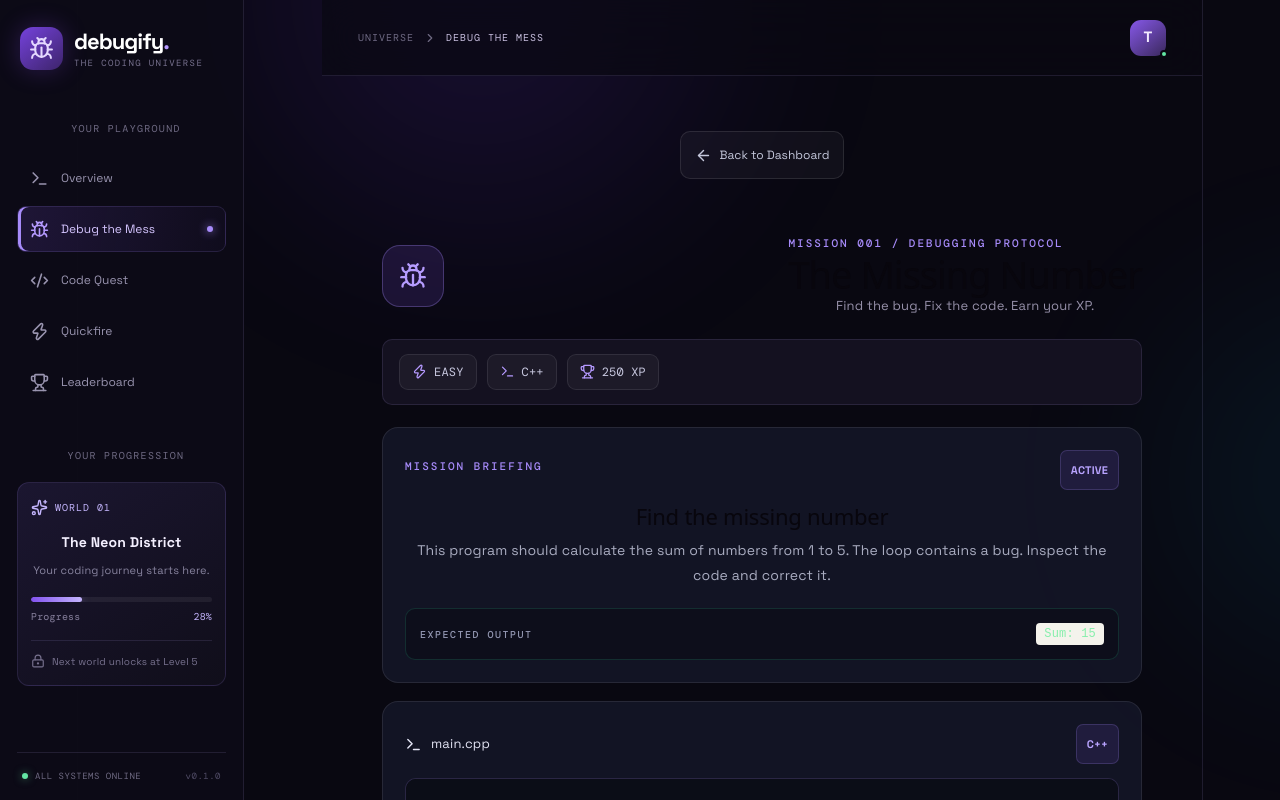
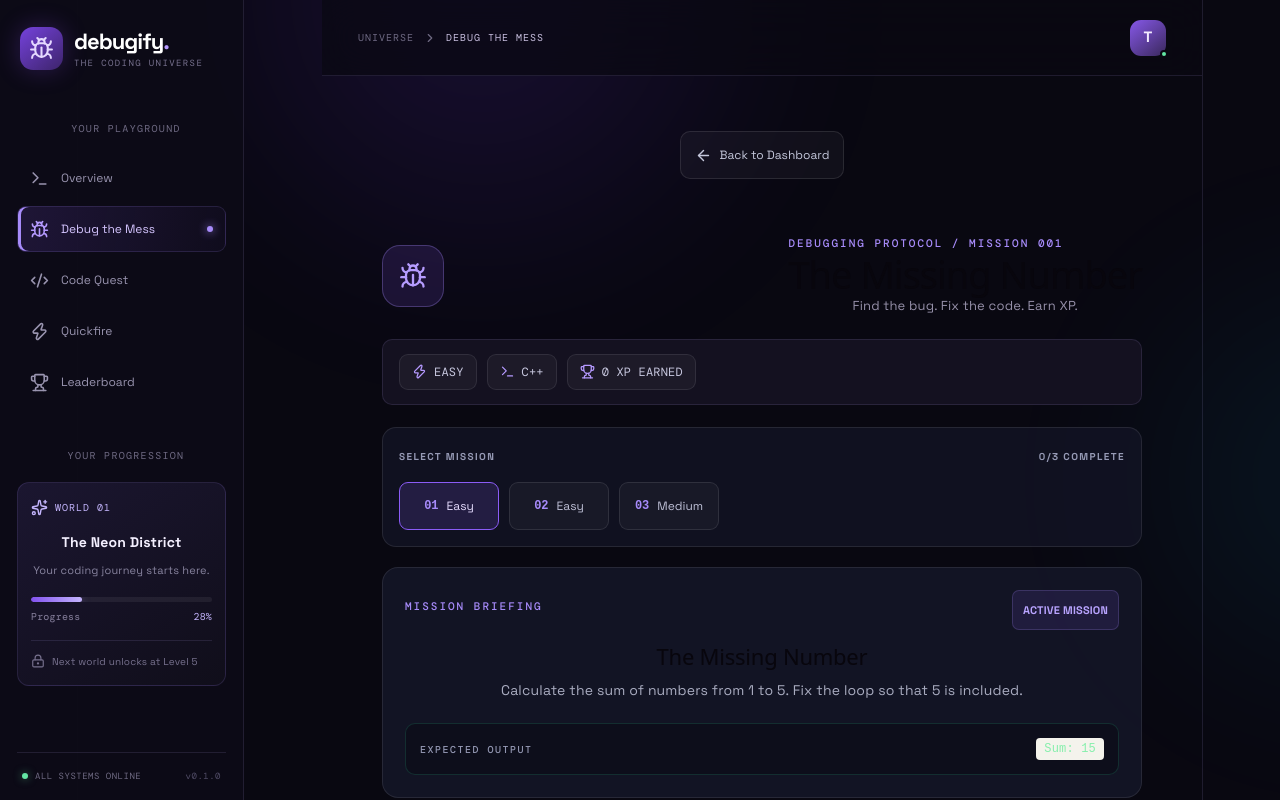
Before and after one commit to tanishaa109/debugify, a React (Vite) app: page / in a window 1280 px wide. Both pictures are taken after a click on the button "Debug the Mess". Shown: the top 800 px of the page. Built offline with nearby package versions, Linux system fonts and the light colour scheme.

Commit message:
Add multiple Debug the Mess levels

```diff
--- a/src/App.css
+++ b/src/App.css
@@ -617,3 +617,85 @@ button:active { transform: scale(.98); }
     flex: 1 1 auto;
   }
 }
+
+/* Debugify Step 14: compact mission selector */
+.level-selector {
+  margin: 0 0 20px;
+  padding: 16px;
+  background: rgba(20, 22, 39, 0.72);
+  border: 1px solid rgba(255, 255, 255, 0.09);
+  border-radius: 14px;
+}
+
+.level-selector-heading {
+  display: flex;
+  justify-content: space-between;
+  align-items: center;
+  flex-wrap: wrap;
+  gap: 8px;
+  margin-bottom: 12px;
+  color: #969ab5;
+  font-size: 10px;
+  font-weight: 800;
+  letter-spacing: 1.4px;
+}
+
+.level-selector-buttons {
+  display: flex;
+  flex-wrap: wrap;
+  gap: 10px;
+}
+
+.level-button {
+  display: inline-flex;
+  align-items: center;
+  justify-content: center;
+  gap: 8px;
+  min-width: 100px;
+  padding: 10px 14px;
+  color: #bfc1d7;
+  background: rgba(255, 255, 255, 0.035);
+  border: 1px solid rgba(255, 255, 255, 0.1);
+  border-radius: 9px;
+  font-size: 12px;
+  cursor: pointer;
+  transition: background 0.2s ease, border-color 0.2s ease;
+}
+
+.level-button:hover {
+  border-color: rgba(167, 139, 250, 0.55);
+}
+
+.level-button.active {
+  color: #e6ddff;
+  background: rgba(139, 92, 246, 0.16);
+  border-color: #8b5cf6;
+}
+
+.level-button.completed {
+  color: #86efac;
+}
+
+.level-number {
+  color: #a78bfa;
+  font-family: monospace;
+  font-weight: 800;
+}
+
+.next-mission-row {
+  display: flex;
+  justify-content: flex-end;
+  margin: 16px 0;
+}
+
+@media (max-width: 480px) {
+  .level-selector {
+    padding: 12px;
+  }
+
+  .level-button {
+    flex: 1 1 80px;
+    min-width: 0;
+    padding: 10px 8px;
+  }
+}
--- a/src/components/DebugGame.jsx
+++ b/src/components/DebugGame.jsx
@@ -13,61 +13,50 @@ import {
   Trophy,
 } from "lucide-react";
 
+import debugChallenges from "../data/debugChallenges";
+
 export default function DebugGame({ onBack }) {
-  const [code, setCode] = useState(`#include <iostream>
-using namespace std;
-
-int main() {
-    int sum = 0;
-
-    for (int i = 1; i < 5; i++) {
-        sum += i;
-    }
-
-    cout << "Sum: " << sum;
-    return 0;
-}`);
+  const [levelIndex, setLevelIndex] = useState(0);
+  const [code, setCode] = useState(debugChallenges[0].starterCode);
   const [showHint, setShowHint] = useState(false);
   const [showSolution, setShowSolution] = useState(false);
   const [result, setResult] = useState(null);
+  const [completed, setCompleted] = useState([]);
 
-  const solution = `#include <iostream>
-using namespace std;
+  const challenge = debugChallenges[levelIndex];
+  const isCompleted = completed.includes(challenge.id);
+  const totalXP = completed.reduce((total, id) => {
+    const item = debugChallenges.find((item) => item.id === id);
+    return total + (item?.xp ?? 0);
+  }, 0);
 
-int main() {
-    int sum = 0;
-
-    for (int i = 1; i <= 5; i++) {
-        sum += i;
-    }
-
-    cout << "Sum: " << sum;
-    return 0;
-}`;
-
-  function checkCode() {
-    const fixed = /for\s*\(\s*int\s+i\s*=\s*1\s*;\s*i\s*<=\s*5\s*;\s*i\+\+\s*\)/.test(code);
-
-    setResult(fixed ? "success" : "error");
+  function selectLevel(index) {
+    setLevelIndex(index);
+    setCode(debugChallenges[index].starterCode);
+    setShowHint(false);
+    setShowSolution(false);
+    setResult(null);
   }
 
   function resetCode() {
-    setCode(`#include <iostream>
-using namespace std;
-
-int main() {
-    int sum = 0;
-
-    for (int i = 1; i < 5; i++) {
-        sum += i;
-    }
-
-    cout << "Sum: " << sum;
-    return 0;
-}`);
-    setResult(null);
+    setCode(challenge.starterCode);
     setShowHint(false);
     setShowSolution(false);
+    setResult(null);
+  }
+
+  function checkCode() {
+    if (challenge.checkPattern.test(code)) {
+      setResult("success");
+
+      setCompleted((previous) =>
+        previous.includes(challenge.id)
+          ? previous
+          : [...previous, challenge.id]
+      );
+    } else {
+      setResult("error");
+    }
   }
 
   return (
@@ -86,34 +75,65 @@ int main() {
         <div className="game-heading-icon">
           <Bug size={28} />
         </div>
+
         <div>
-          <p className="eyebrow">MISSION 001 / DEBUGGING PROTOCOL</p>
-          <h1>The Missing Number</h1>
+          <p className="eyebrow">DEBUGGING PROTOCOL / MISSION {String(challenge.id).padStart(3, "0")}</p>
+          <h1>{challenge.title}</h1>
           <p className="game-subtitle">
-            Find the bug. Fix the code. Earn your XP.
+            Find the bug. Fix the code. Earn XP.
           </p>
         </div>
       </div>
 
       <div className="game-meta">
-        <span><Zap size={15} /> EASY</span>
-        <span><Terminal size={15} /> C++</span>
-        <span><Trophy size={15} /> 250 XP</span>
+        <span><Zap size={15} /> {challenge.difficulty.toUpperCase()}</span>
+        <span><Terminal size={15} /> {challenge.language}</span>
+        <span><Trophy size={15} /> {totalXP} XP EARNED</span>
+      </div>
+
+      <div className="level-selector">
+        <div className="level-selector-heading">
+          <span>SELECT MISSION</span>
+          <span>{completed.length}/{debugChallenges.length} COMPLETE</span>
+        </div>
+
+        <div className="level-selector-buttons">
+          {debugChallenges.map((item, index) => (
+            <button
+              key={item.id}
+              className={`level-button ${
+                index === levelIndex ? "active" : ""
+              } ${completed.includes(item.id) ? "completed" : ""}`}
+              onClick={() => selectLevel(index)}
+              aria-pressed={index === levelIndex}
+            >
+              {completed.includes(item.id) ? (
+                <CheckCircle2 size={15} />
+              ) : (
+                <span className="level-number">
+                  {String(index + 1).padStart(2, "0")}
+                </span>
+              )}
+              <span>{item.difficulty}</span>
+            </button>
+          ))}
+        </div>
       </div>
 
       <section className="mission-card">
         <div className="mission-card-top">
           <span className="eyebrow">MISSION BRIEFING</span>
-          <span className="difficulty-label">ACTIVE</span>
+          <span className="difficulty-label">
+            {isCompleted ? "COMPLETED" : "ACTIVE MISSION"}
+          </span>
         </div>
-        <h2>Find the missing number</h2>
-        <p>
-          This program should calculate the sum of numbers from 1 to 5.
-          The loop contains a bug. Inspect the code and correct it.
-        </p>
+
+        <h2>{challenge.title}</h2>
+        <p>{challenge.description}</p>
+
         <div className="expected-output">
           <span>EXPECTED OUTPUT</span>
-          <code>Sum: 15</code>
+          <code>{challenge.expectedOutput}</code>
         </div>
       </section>
 
@@ -123,7 +143,7 @@ int main() {
             <Terminal size={17} />
             <span>main.cpp</span>
           </div>
-          <span className="language-tag">C++</span>
+          <span className="language-tag">{challenge.language}</span>
         </div>
 
         <textarea
@@ -142,13 +162,15 @@ int main() {
           <button className="reset-button" onClick={resetCode}>
             <RotateCcw size={16} /> Reset
           </button>
+
           <button
             className="hint-button"
-            onClick={() => setShowHint(!showHint)}
+            onClick={() => setShowHint((value) => !value)}
           >
             <Lightbulb size={16} />
             {showHint ? "Hide Hint" : "Get Hint"}
           </button>
+
           <button className="check-button" onClick={checkCode}>
             <Zap size={16} /> Check Code
           </button>
@@ -164,10 +186,7 @@ int main() {
           <Lightbulb size={19} />
           <div>
             <strong>HINT UNLOCKED</strong>
-            <p>
-              The loop stops before reaching 5. Check whether the condition
-              should use less-than or less-than-or-equal.
-            </p>
+            <p>{challenge.hint}</p>
           </div>
         </motion.div>
       )}
@@ -183,14 +202,17 @@ int main() {
           ) : (
             <XCircle size={22} />
           )}
+
           <div>
             <strong>
-              {result === "success" ? "BUG ELIMINATED!" : "TRY AGAIN"}
+              {result === "success" ? "BUG ELIMINATED!" : "BUG STILL ACTIVE"}
             </strong>
             <p>
               {result === "success"
-                ? "Correct loop condition! You fixed the bug. +250 XP"
-                : "The loop condition is still incorrect. Inspect it and try again."}
+                ? isCompleted
+                  ? "Mission complete! Your XP has already been counted."
+                  : `Correct fix detected! You earned ${challenge.xp} XP.`
+                : "The bug is still there. Review the hint and try again."}
             </p>
           </div>
         </motion.div>
@@ -199,21 +221,42 @@ int main() {
       <div className="solution-section">
         <button
           className="solution-toggle"
-          onClick={() => setShowSolution(!showSolution)}
+          onClick={() => setShowSolution((value) => !value)}
         >
           {showSolution ? "Hide Solution" : "View Solution"}
         </button>
 
         {showSolution && (
           <pre className="solution-code">
-            <code>{solution}</code>
+            <code>{challenge.solution}</code>
           </pre>
         )}
       </div>
 
+      {result === "success" && levelIndex < debugChallenges.length - 1 && (
+        <div className="next-mission-row">
+          <button
+            className="check-button"
+            onClick={() => selectLevel(levelIndex + 1)}
+          >
+            Next Mission →
+          </button>
+        </div>
+      )}
+
+      {completed.length === debugChallenges.length && (
+        <div className="game-result success">
+          <Trophy size={22} />
+          <div>
+            <strong>ALL MISSIONS COMPLETE!</strong>
+            <p>You completed every debugging challenge. Total: {totalXP} XP.</p>
+          </div>
+        </div>
+      )}
+
       <p className="game-disclaimer">
-        Prototype: the checker verifies the loop condition; it does not
-        compile or execute C++.
+        Prototype mode: solutions are checked using code patterns. The app
+        does not compile or execute C++.
       </p>
     </motion.div>
   );
--- a/src/data/debugChallenges.js
+++ b/src/data/debugChallenges.js
@@ -5,8 +5,9 @@ const debugChallenges = [
     title: "The Missing Number",
     difficulty: "Easy",
     language: "C++",
+    xp: 100,
     description:
-      "Find the sum of numbers from 1 to 5. Fix the loop so that 5 is included.",
+      "Calculate the sum of numbers from 1 to 5. Fix the loop so that 5 is included.",
     starterCode: `#include <iostream>
 using namespace std;
 
@@ -21,7 +22,7 @@ int main() {
     return 0;
 }`,
     expectedOutput: "Sum: 15",
-    hint: "Check the loop condition. Should it stop before 5?",
+    hint: "The loop stops before reaching 5. Check the < operator.",
     solution: `#include <iostream>
 using namespace std;
 
@@ -35,15 +36,16 @@ int main() {
     cout << "Sum: " << sum;
     return 0;
 }`,
-    checkPattern: /i\s*<=\s*5/,
+    checkPattern: /for\s*\(\s*int\s+i\s*=\s*1\s*;\s*i\s*<=\s*5\s*;\s*i\+\+\s*\)/,
   },
   {
     id: 2,
     title: "The Off-by-One Bug",
     difficulty: "Easy",
     language: "C++",
+    xp: 100,
     description:
-      "Print the numbers from 1 to 10, including 10.",
+      "Print the numbers from 1 to 10. The output must include 10.",
     starterCode: `#include <iostream>
 using namespace std;
 
@@ -55,7 +57,7 @@ int main() {
     return 0;
 }`,
     expectedOutput: "1 2 3 4 5 6 7 8 9 10",
-    hint: "The loop currently stops before reaching 10.",
+    hint: "The loop currently stops before printing 10.",
     solution: `#include <iostream>
 using namespace std;
 
@@ -66,34 +68,37 @@ int main() {
 
     return 0;
 }`,
-    checkPattern: /i\s*<=\s*10/,
+    checkPattern: /for\s*\(\s*int\s+i\s*=\s*1\s*;\s*i\s*<=\s*10\s*;\s*i\+\+\s*\)/,
   },
   {
     id: 3,
     title: "The Wrong Operator",
     difficulty: "Medium",
     language: "C++",
+    xp: 150,
     description:
-      "Multiply 4 by 3 and print the result. Find the incorrect operator.",
+      "Multiply 4 by 3 and print the result. Find and fix the incorrect operator.",
     starterCode: `#include <iostream>
 using namespace std;
 
 int main() {
     int result = 4 + 3;
+
     cout << result;
     return 0;
 }`,
     expectedOutput: "12",
-    hint: "Addition and multiplication use different operators.",
+    hint: "The + operator adds numbers. Which operator multiplies them?",
     solution: `#include <iostream>
 using namespace std;
 
 int main() {
     int result = 4 * 3;
+
     cout << result;
     return 0;
 }`,
-    checkPattern: /4\s*\*\s*3/,
+    checkPattern: /int\s+result\s*=\s*4\s*\*\s*3\s*;/,
   },
 ];
 
```
